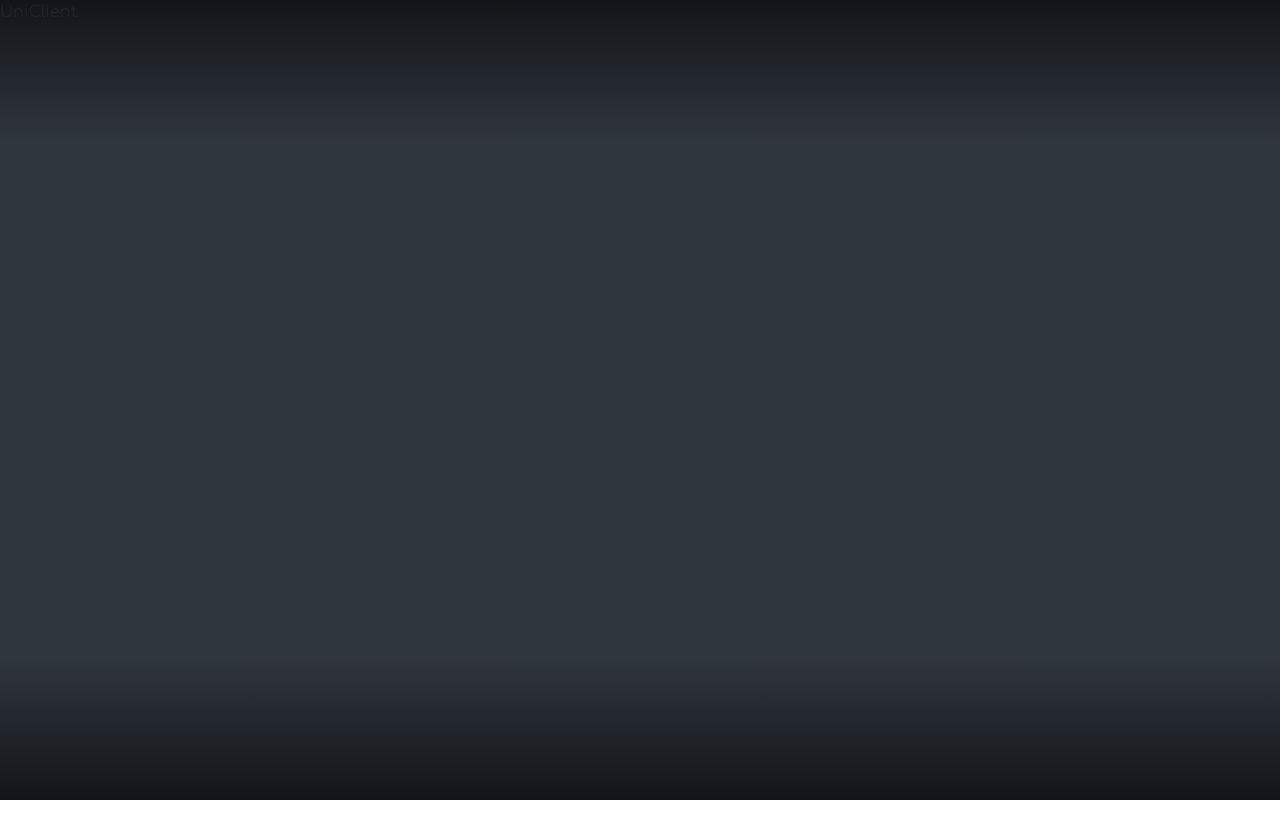
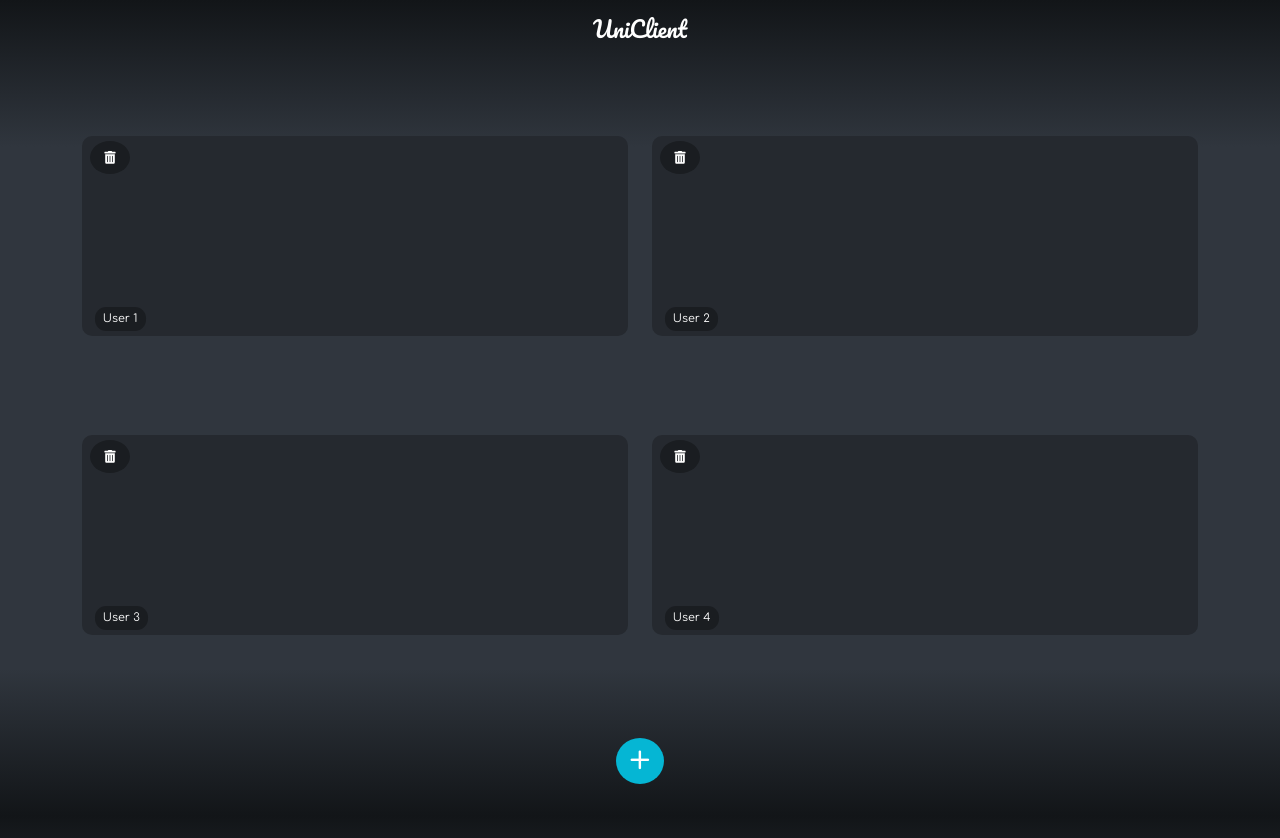
Before and after one commit to amir04lm26/uniclient, a Next.js app: page / in a window 1280 px wide. Shown: the top 838 px of the page. Before the commit the page ends 800 px from the top, so only its background shows below. Built offline with nearby package versions, Linux system fonts and the light colour scheme.

Commit message:
Adds grid components

```diff
--- a/pages/index.tsx
+++ b/pages/index.tsx
@@ -1,5 +1,32 @@
 import React from "react";
+import Head from "next/head";
+
+import GridContainer from "../src/components/GridContainer";
+import AddButton from "../src/components/AddButton";
+import styles from "../src/styles/Home.module.css";
 
 export default function Home() {
-  return <div>UniClient</div>;
+  return (
+    <div className={styles.container}>
+      <Head>
+        <title>UniClient</title>
+        <meta name='description' content='A test application for UniClient' />
+        <link rel='icon' href='/favicon.ico' />
+      </Head>
+
+      <main className={styles.main}>
+        <h1 className={`${styles.title} mt-3 mx-auto mb-0 text-white`}>
+          UniClient
+        </h1>
+
+        <div className='container h-100'>
+          <div className={`${styles["app-grid"]} py-2 py-sm-3 py-md-4 py-lg-5`}>
+            <GridContainer />
+          </div>
+        </div>
+
+        <AddButton />
+      </main>
+    </div>
+  );
 }
--- /dev/null
+++ b/src/components/AddButton/index.tsx
@@ -0,0 +1,36 @@
+import React, { useDispatch, useSelector } from "react-redux";
+import { addUser } from "../../redux/actions/user";
+
+import { RootState } from "../../redux/reducers";
+
+import styles from "./style.module.css";
+
+const AddButton = () => {
+  const users = useSelector((state: RootState) => state.userReducer.users);
+  const usersCount = useSelector((state: RootState) => state.userReducer.count);
+  const dispatch = useDispatch();
+
+  const handleAddUser = () => {
+    if (usersCount < 12) {
+      let index: number = 1,
+        user: string = "";
+      while (!user) {
+        const newUser: string = String(index++);
+        if (users.indexOf(newUser) === -1) user = newUser;
+      }
+      dispatch(addUser(user));
+    }
+  };
+
+  return (
+    <div className={`${styles["add-btn-wrapper"]} w-100`}>
+      <div className='mx-auto'>
+        <button className='btn' onClick={handleAddUser}>
+          +
+        </button>
+      </div>
+    </div>
+  );
+};
+
+export default AddButton;
--- /dev/null
+++ b/src/components/AddButton/style.module.css
@@ -0,0 +1,31 @@
+.add-btn-wrapper {
+  position: fixed;
+  bottom: 1rem;
+  left: 0;
+}
+
+.add-btn-wrapper > div {
+  width: fit-content;
+}
+
+.add-btn-wrapper > div button {
+  border-radius: 50%;
+  background-color: #05b6d4;
+  color: #fff;
+  font-size: 2.5rem;
+  font-weight: 100;
+  line-height: 2rem;
+}
+
+.add-btn-wrapper > div button:hover,
+.add-btn-wrapper > div button:focus {
+  background-color: #00b0d0;
+  color: #fff;
+  box-shadow: none;
+}
+
+.add-btn-wrapper > div button:active {
+  border: none;
+  outline: none;
+  box-shadow: none;
+}
--- /dev/null
+++ b/src/components/GridContainer/GridItem/index.tsx
@@ -0,0 +1,35 @@
+import React, { useCallback } from "react";
+import { useDispatch } from "react-redux";
+import { FontAwesomeIcon as Icon } from "@fortawesome/react-fontawesome";
+import { faTrashAlt } from "@fortawesome/free-solid-svg-icons";
+
+import { removeUser } from "../../../redux/actions/user";
+
+import styles from "./style.module.css";
+
+interface GridItemProps {
+  item: string;
+}
+
+const GridItem = ({ item }: GridItemProps) => {
+  const dispatch = useDispatch();
+
+  const handleRemoveUser = useCallback(() => {
+    dispatch(removeUser(item));
+  }, [item, dispatch]);
+
+  return (
+    <div className={`${styles["grid-item"]} position-relative`}>
+      <button
+        onClick={handleRemoveUser}
+        className={`btn ${styles["grid-item__remove-btn"]} position-absolute`}>
+        <Icon icon={faTrashAlt} />
+      </button>
+      <span className={`${styles["grid-item__user"]} position-absolute`}>
+        User {item}
+      </span>
+    </div>
+  );
+};
+
+export default GridItem;
--- /dev/null
+++ b/src/components/GridContainer/GridItem/style.module.css
@@ -0,0 +1,82 @@
+.grid-item {
+  height: calc(100% / 1.5);
+  margin-top: calc((100% - (100% / 1.5)) / 4);
+  background-color: #25292f;
+  border-radius: 10px;
+}
+
+.grid-item__remove-btn {
+  top: 0.3rem;
+  left: 0.5rem;
+  border-radius: 50%;
+  line-height: 1.2rem;
+}
+
+.grid-item__remove-btn svg {
+  width: 0.8rem;
+  height: 0.8rem;
+  color: #fff;
+  transition: all 0.3s ease-in;
+}
+
+.grid-item__remove-btn:hover,
+.grid-item__remove-btn:focus {
+  box-shadow: none;
+}
+
+.grid-item__remove-btn:hover svg {
+  color: red;
+}
+
+.grid-item__remove-btn:active {
+  border: none;
+  outline: none;
+  box-shadow: none;
+}
+
+.grid-item__user {
+  padding: 0.4rem 0.5rem;
+  bottom: 0.3rem;
+  left: 0.8rem;
+  font-size: 0.7rem;
+  line-height: 1;
+  border-radius: 0.7rem;
+}
+
+.grid-item__remove-btn,
+.grid-item__user {
+  background-color: #1a1d21;
+}
+
+.grid-item__remove-btn,
+.grid-item__user {
+  z-index: 1;
+}
+
+@media only screen and (max-width: 575px) {
+  .grid-item {
+    height: calc(100% / 1.1);
+    margin-top: calc((100% - (100% / 1.1)) / 2);
+  }
+}
+
+@media only screen and (max-width: 768px) {
+  .grid-item {
+    height: calc(100% / 1.2);
+    margin-top: calc((100% - (100% / 1.2)) / 2);
+  }
+}
+
+@media only screen and (max-width: 992px) {
+  .grid-item {
+    height: calc(100% / 1.3);
+    margin-top: calc((100% - (100% / 1.3)) / 2);
+  }
+}
+
+@media only screen and (max-width: 1200) {
+  .grid-item {
+    height: calc(100% / 1.4);
+    margin-top: calc((100% - (100% / 1.4)) / 2);
+  }
+}
--- /dev/null
+++ b/src/components/GridContainer/index.tsx
@@ -0,0 +1,38 @@
+import React, { useEffect, useState } from "react";
+import { useSelector } from "react-redux";
+
+import GridItem from "./GridItem";
+import { RootState } from "../../redux/reducers";
+import { splitArrayIntoChunksOfLen } from "../../utils/array";
+
+const GridContainer = () => {
+  const [colCount, setColCount] = useState<number>(0);
+  const [displayItems, setDisplayItems] = useState<Array<Array<string>>>();
+  const users = useSelector((state: RootState) => state.userReducer.users);
+
+  useEffect(() => {
+    const colCount = Math.floor(Math.sqrt(users.length + 1));
+    setColCount(colCount);
+    setDisplayItems(splitArrayIntoChunksOfLen(users, colCount));
+  }, [users]);
+
+  return (
+    <div className='h-100'>
+      {displayItems?.map((items, key) => (
+        <div
+          key={key}
+          className='row'
+          style={{ height: `${100 / displayItems.length}%` }}>
+          {/* {JSON.stringify(item, null, 4)} */}
+          {items?.map((item, key) => (
+            <div key={key} className={`h-100 col-${12 / colCount}`}>
+              <GridItem item={item} />
+            </div>
+          ))}
+        </div>
+      ))}
+    </div>
+  );
+};
+
+export default GridContainer;
--- /dev/null
+++ b/src/styles/Home.module.css
@@ -0,0 +1,14 @@
+.main {
+  height: 100vh;
+  width: 100vw;
+}
+.title {
+  width: fit-content;
+  font-size: 1.4rem;
+  font-family: Pacifico, "Segoe UI", Tahoma, Geneva, Verdana, sans-serif;
+}
+
+.app-grid {
+  height: calc(100% - 106px);
+  color: #fff;
+}
--- /dev/null
+++ b/src/utils/array.ts
@@ -0,0 +1,12 @@
+export function splitArrayIntoChunksOfLen(
+  arr: Array<string>,
+  len: number
+): Array<Array<string>> {
+  var chunks = [],
+    i = 0,
+    n = arr.length;
+  while (i < n) {
+    chunks.push(arr.slice(i, (i += len)));
+  }
+  return chunks;
+}
```
Also changed, not shown: src/components/GridContainer/style.module.css (added).
